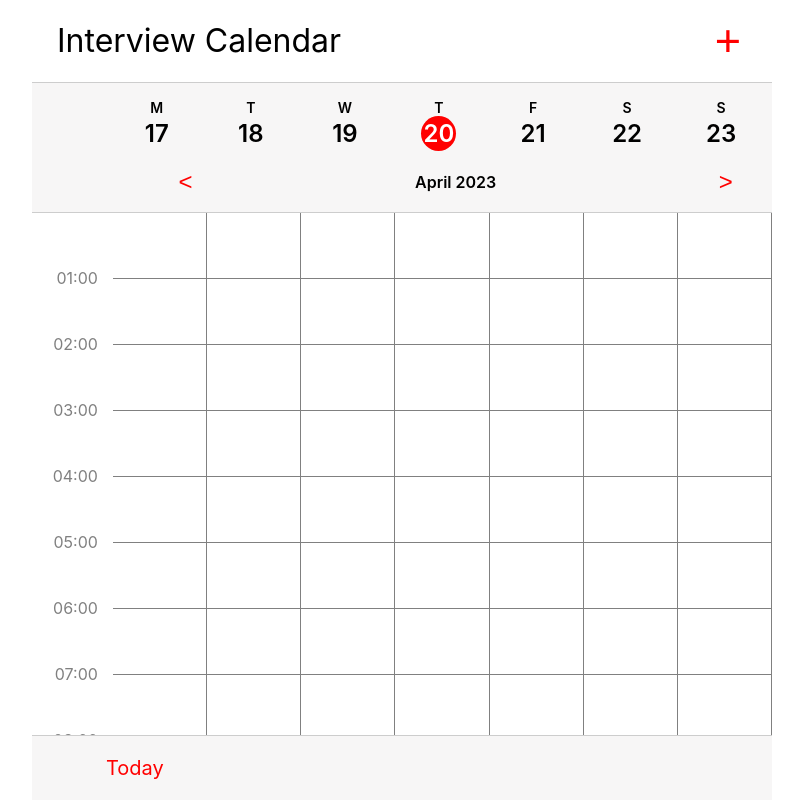
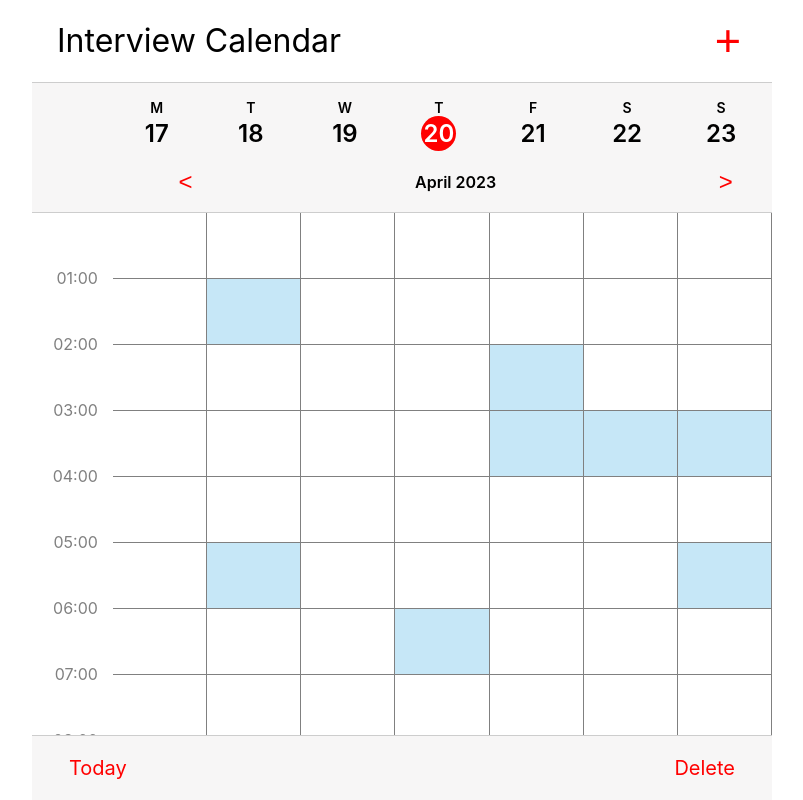
Before and after one commit to Aleksandr-Rozhok/Calendar, a React (Create React App) app: page / in a window 1280 px wide. Shown: the whole page, without its empty margins (238-1041 px from the left). Built offline with nearby package versions, Linux system fonts and the light colour scheme; data requests are answered from the project's data file.

Commit message:
add: add event by click on square

```diff
--- a/calendar.json
+++ b/calendar.json
@@ -1,20 +1,64 @@
 {
-  "events": [{
-      "id": 1
+  "events": [
+    {
+      "time": 3,
+      "day": 6,
+      "id": "fc4eeb85-3cb6-4cc9-ad26-5356f970cf5f"
     },
     {
-      "id": 2
+      "time": 3,
+      "day": 5,
+      "id": "e6899c51-da2d-4cd5-b77f-7c92c778ba07"
     },
     {
-      "id": 3
+      "time": 5,
+      "day": 6,
+      "id": "86b414ec-26ae-4442-adbb-fc781d824ab8"
     },
     {
-      "time": "1996-11-11 11:00:00",
-      "id": 4
+      "time": 1,
+      "day": 1,
+      "id": "ffb4027c-128c-462f-b46f-93660bb62f79"
     },
     {
-      "time": null,
-      "id": 5
+      "time": 8,
+      "day": 2,
+      "id": "6d3497ad-857f-4d18-9099-50391475a56c"
+    },
+    {
+      "time": 3,
+      "day": 4,
+      "id": "172befa2-4b66-49cd-84ba-b02f79c1c3e5"
+    },
+    {
+      "time": 3,
+      "day": 4,
+      "id": "f259b5df-d196-43c6-8549-e863bd8d51dc"
+    },
+    {
+      "time": 3,
+      "day": 4,
+      "id": "93381e0f-406f-40df-89da-fddd83ea7443"
+    },
+    {
+      "time": 6,
+      "day": 3,
+      "id": "d38cb372-c78d-46a8-9441-79fab443d22a"
+    },
+    {
+      "time": 3,
+      "day": 4,
+      "id": "5a75452f-9b98-4e01-b8ba-38cdf9e8ff7a"
+    },
+    {
+      "time": 5,
+      "day": 1,
+      "id": "88fb340c-1081-4999-8af7-a936010d2a13"
+    },
+    {
+      "time": 2,
+      "day": 4,
+      "id": "b409995e-408f-416e-99ce-a75fb751400a"
     }
   ]
 }
--- a/src/api/apiSlice.jsx
+++ b/src/api/apiSlice.jsx
@@ -5,18 +5,10 @@ export const apiSlice = createApi({
     baseQuery: fetchBaseQuery({baseUrl: 'http://localhost:3001'}),
     tagTypes: ['Calendar'],
     endpoints: builder => ({
-        // getWeekdays: builder.query({
-        //     query: () => '/week',
-        //     providesTags: ['Calendar']
-        // }),
-        // getMonth: builder.query({
-        //     query: id => `/months/${id}`,
-        //     providesTags: ['Calendar']
-        // }),
-        // getHoursPointers: builder.query({
-        //     query: () => '/hoursPointers',
-        //     providesTags: ['Calendar']
-        // }),
+        getEvents: builder.query({
+            query: () => '/events',
+            providesTags: ['Calendar']
+        }),
         createEvent: builder.mutation({
             query: event => ({
                 url: '/events',
@@ -25,14 +17,14 @@ export const apiSlice = createApi({
             }),
             invalidatesTags: ['Calendar']
         }),
-        // deleteHero: builder.mutation({
-        //     query: id => ({
-        //         url: `/heroes/${id}`,
-        //         method: 'DELETE'
-        //     }),
-        //     invalidatesTags: ['Heroes']
-        // })
+        deleteEvents: builder.mutation({
+            query: id => ({
+                url: `/events/${id}`,
+                method: 'DELETE'
+            }),
+            invalidatesTags: ['Calendar']
+        })
     })
 });
 
-export const {useCreateEventMutation} = apiSlice;
+export const {useGetEventsQuery, useCreateEventMutation, useDeleteEventsMutation} = apiSlice;
--- a/src/components/app/App.jsx
+++ b/src/components/app/App.jsx
@@ -15,6 +15,7 @@ const App = () => {
     flex-direction: column;
     margin: auto;
   `
+
   return (
     <AppWrapper>
       <CalendarHeader />
--- a/src/components/calendarSheet/CalendarSheet.jsx
+++ b/src/components/calendarSheet/CalendarSheet.jsx
@@ -23,10 +23,6 @@ const Sheet = () => {
         width: 100%;
     `
 
-    // const {
-    //     data: hoursPointers = [],
-    // } = useGetHoursPointersQuery();
-
     const createHoursPointer = () => {
         const hoursPointers = [];
 
@@ -47,6 +43,16 @@ const Sheet = () => {
         })
     }
 
+    const renderRows = () => {
+        const allRows = [];
+
+        for (let i = 0; i < 24; i++) {
+            allRows.push(<Row numberOfRow={i} key={uuidv4()} />)
+        }
+
+        return allRows;
+    }
+
   const elementsOfWeek = renderHoursPointersList(createHoursPointer());
 
     return (
@@ -55,30 +61,7 @@ const Sheet = () => {
                 {elementsOfWeek}
             </TimeSection>
             <CellsSection>
-                <Row/>
-                <Row/>
-                <Row/>
-                <Row/>
-                <Row/>
-                <Row/>
-                <Row/>
-                <Row/>
-                <Row/>
-                <Row/>
-                <Row/>
-                <Row/>
-                <Row/>
-                <Row/>
-                <Row/>
-                <Row/>
-                <Row/>
-                <Row/>
-                <Row/>
-                <Row/>
-                <Row/>
-                <Row/>
-                <Row/>
-                <Row/>
+                {renderRows()}
             </CellsSection>
         </SheetContainer>
     )
--- a/src/components/footer/Footer.jsx
+++ b/src/components/footer/Footer.jsx
@@ -6,17 +6,28 @@ const CalendarFooter = () => {
     align-items: center;
     background-color: #f7f6f6;
     border-top: 1px solid #cdcdcd;
-    padding-left: 10%;
+    display: flex;
+    padding: 0 5%;
+    justify-content: space-between;
+    align-items: center;
   `;
   const CurrentDate = styled.p`
     font-weight: 400;
     font-size: 20px;
     color: red;
+    cursor: pointer;
+  `;
+  const DeleteBtn = styled.p`
+    font-weight: 400;
+    font-size: 20px;
+    color: red;
+    cursor: pointer;
   `;
 
   return (
     <Footer>
       <CurrentDate>Today</CurrentDate>
+      <DeleteBtn >Delete</DeleteBtn>
     </Footer>
   );
 };
--- a/src/components/header/Header.jsx
+++ b/src/components/header/Header.jsx
@@ -1,4 +1,5 @@
 import styled from "styled-components";
+import { v4 as uuidv4 } from 'uuid';
 
 import { useCreateEventMutation } from '../../api/apiSlice.jsx';
 
@@ -24,11 +25,16 @@ const CalendarHeader = () => {
 
   const [createEvent] = useCreateEventMutation();
 
+  const addEvent = () => {
+    const newEvent = new Date(prompt("Enter event time: YYYY-MM-DD HH:mm:ss"));
+    const eventTime = newEvent.getHours();
+    const eventDate = newEvent.getDay();
 
-  const addEvent = () => {
-    const newEvent = prompt("Enter event time: YYYY-MM-DD HH:mm:ss");
-    console.log(typeof newEvent)
-    createEvent({"time": newEvent});
+    createEvent({
+      "time": eventTime,
+      "day": eventDate,
+      "id": uuidv4()
+    });
   }
 
   return (
--- a/src/components/square/Square.jsx
+++ b/src/components/square/Square.jsx
@@ -1,6 +1,9 @@
 import styled from "styled-components";
+import { v4 as uuidv4 } from 'uuid';
 
-const Row = () => {
+import {useGetEventsQuery, useDeleteEventsMutation, useCreateEventMutation} from "../../api/apiSlice";
+
+const Row = ({numberOfRow}) => {
     const SquareContainer = styled.div`
         display: flex;
         justify-content: flex-end;
@@ -17,20 +20,96 @@ const Row = () => {
         width: 100%;
         height: 65px;
         border-right: 1px solid grey;
-        background-color: transparent;
         transition: background-color 0.5s;
         cursor: pointer;
     `
 
+    const {data: events = []} = useGetEventsQuery();
+    const [deleteEvents] = useDeleteEventsMutation();
+    const [createEvent] = useCreateEventMutation();
+
+    const deleteEvent = (item) => {
+        item.style.border = "3px solid red";
+
+        deleteEvent();
+    }
+
+    const addEvent = (time, day, id) => {
+        const confirm = window.confirm(`Want to add an event at ${time}?`)
+
+        if (confirm) {
+            createEvent({
+                "time": time,
+                "day": day,
+                "id": id
+              });
+        }
+    }
+
+    const filterEvents = (data) => {
+        const eventData = {};
+
+        data.forEach(item => {
+            if (!eventData[item.time]) {
+                eventData[item.time] = [item];
+            } else {
+                eventData[item.time].push(item);
+            }
+        })
+
+        return eventData;
+    }
+
+    const allEvents = filterEvents(events);
+
+    const renderRow = (time) => {
+        const result = [];
+
+        if (allEvents[time]) {
+            const currEvents = allEvents[time];
+            const currDay = {};
+
+            currEvents.forEach(item => {
+                if (!currDay[item.day]) {
+                    currDay[item.day] = item.id;
+                }
+            })
+
+            for (let i = 0; i < 7; i++) {
+                if (currDay[i]) {
+                    result.push(<Square
+                         style={{backgroundColor: "rgba(183, 224, 245, 0.78)"}}
+                         onClick={(e) => deleteEvent(e.target)}
+                         time={time}
+                         id={currDay[i].id}
+                         key={currDay[i].id}
+                         day={i} />)
+                } else {
+                    result.push(<Square
+                        time={time}
+                        onClick={(e) => addEvent(time, i, e.target.id)}
+                        day={i}
+                        id={uuidv4()}
+                        key={uuidv4()}/>)
+                }
+            }
+        } else {
+            for (let i = 0; i < 7; i++) {
+                result.push(<Square
+                    id={uuidv4()}
+                    time={time}
+                    onClick={(e) => addEvent(time, i, e.target.id)}
+                    day={i}
+                    key={uuidv4()}/>)
+            }
+        }
+
+        return result;
+    }
+
     return (
         <SquareContainer>
-          <Square></Square>
-          <Square></Square>
-          <Square></Square>
-          <Square></Square>
-          <Square></Square>
-          <Square></Square>
-          <Square></Square>
+            {renderRow(numberOfRow)}
         </SquareContainer>
     );
 }
--- a/src/components/weekdays/Weekdays.jsx
+++ b/src/components/weekdays/Weekdays.jsx
@@ -16,9 +16,6 @@ const Weekdays = () => {
     border-bottom: 1px solid #cdcdcd;
   `;
 
-  const LoadingError = styled.h5`
-    color: red;
-  `;
   const ListOfDate = styled.ul`
     display: flex;
     justify-content: space-between;
@@ -35,7 +32,6 @@ const Weekdays = () => {
   const currDayOfWeek = today.getDay();
 
   useEffect(() => {
-
     handleActiveElem(date)
     // eslint-disable-next-line
   }, []);
@@ -70,6 +66,7 @@ const Weekdays = () => {
   }
 
   const elementsOfWeek = renderDateList(currDayOfWeek);
+
   return (
     <WeekdaysContainer>
       <ListOfDate>
```
Also changed, not shown: src/services/CalendarService.jsx (deleted, +0 -69 lines). Lines whose indentation alone changed are shown as unchanged.
